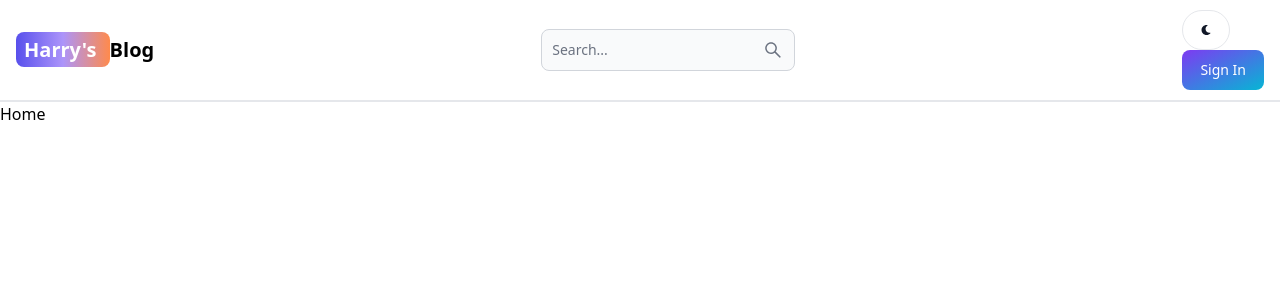
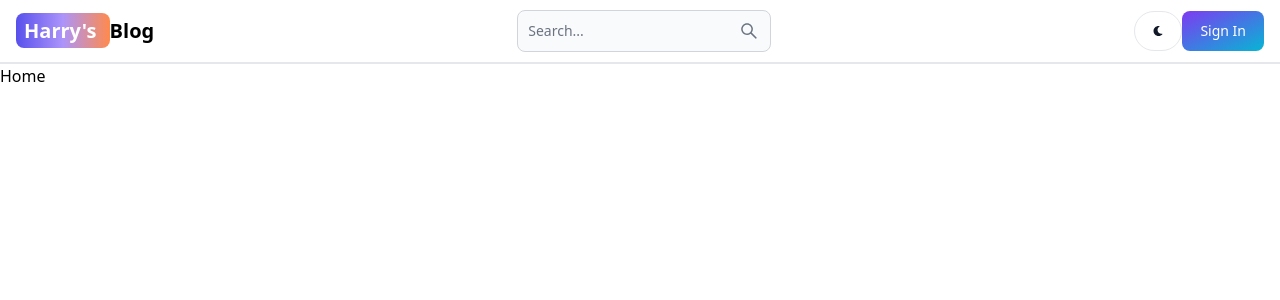
Before and after one commit to theallSparky/mern-blog, a React (Vite) app in the folder client/: page / in a window 1280 px wide. Shown: the top 300 px of the page. Built offline with nearby package versions, Linux system fonts and the light colour scheme.

Commit message:
Made night mode and signin button next to each other by making div flex

```diff
--- a/client/src/components/Header.jsx
+++ b/client/src/components/Header.jsx
@@ -26,7 +26,7 @@ export default function Header() {
       <Button className="w-12 h-10 lg:hidden" color="gray" pill>
         <AiOutlineSearch />
       </Button>
-      <div>
+      <div className="flex">
         <Button className="w-12 h-10 hidden sm:inline" color="gray" pill>
           <FaMoon />
         </Button>
```
